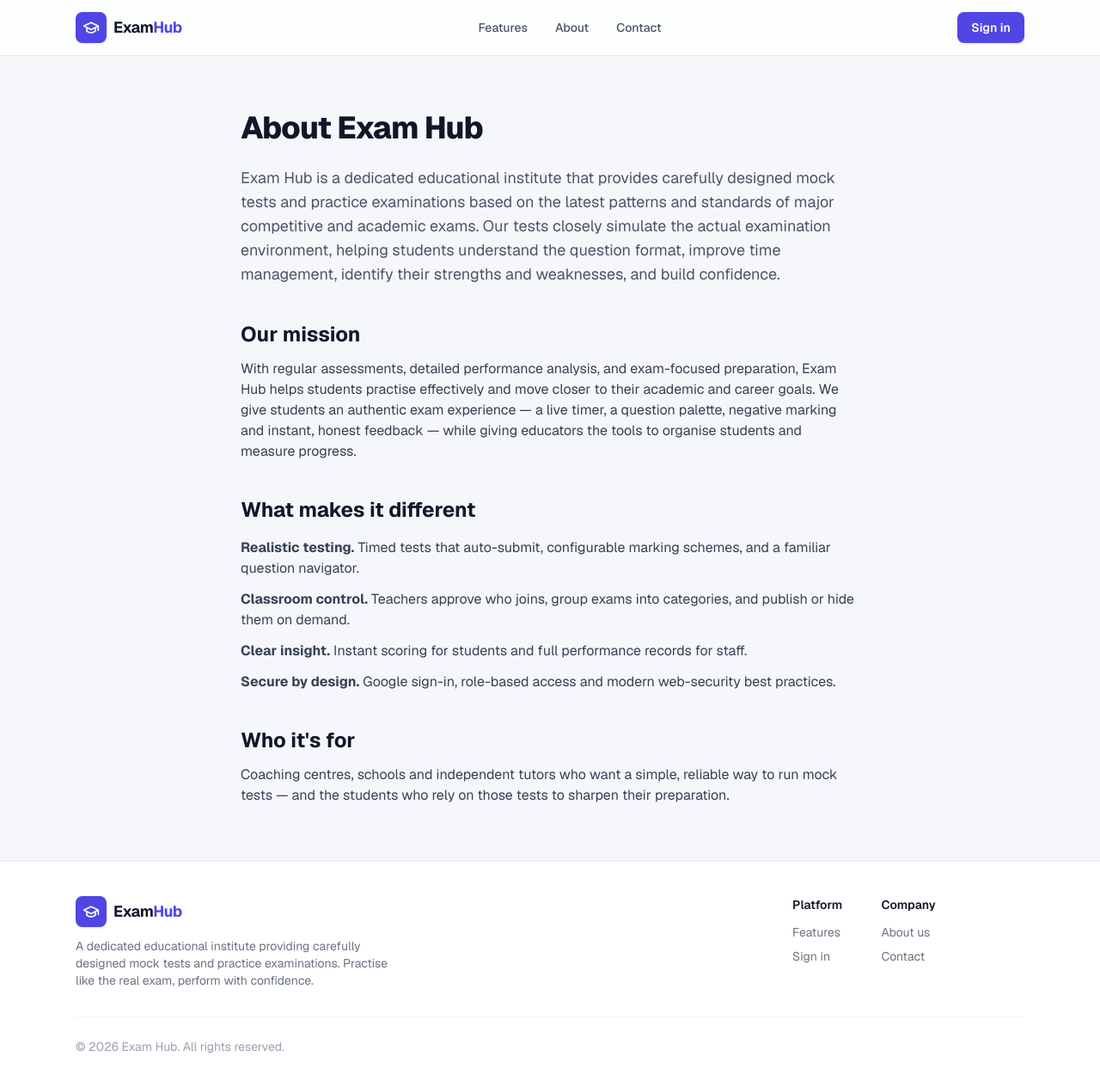
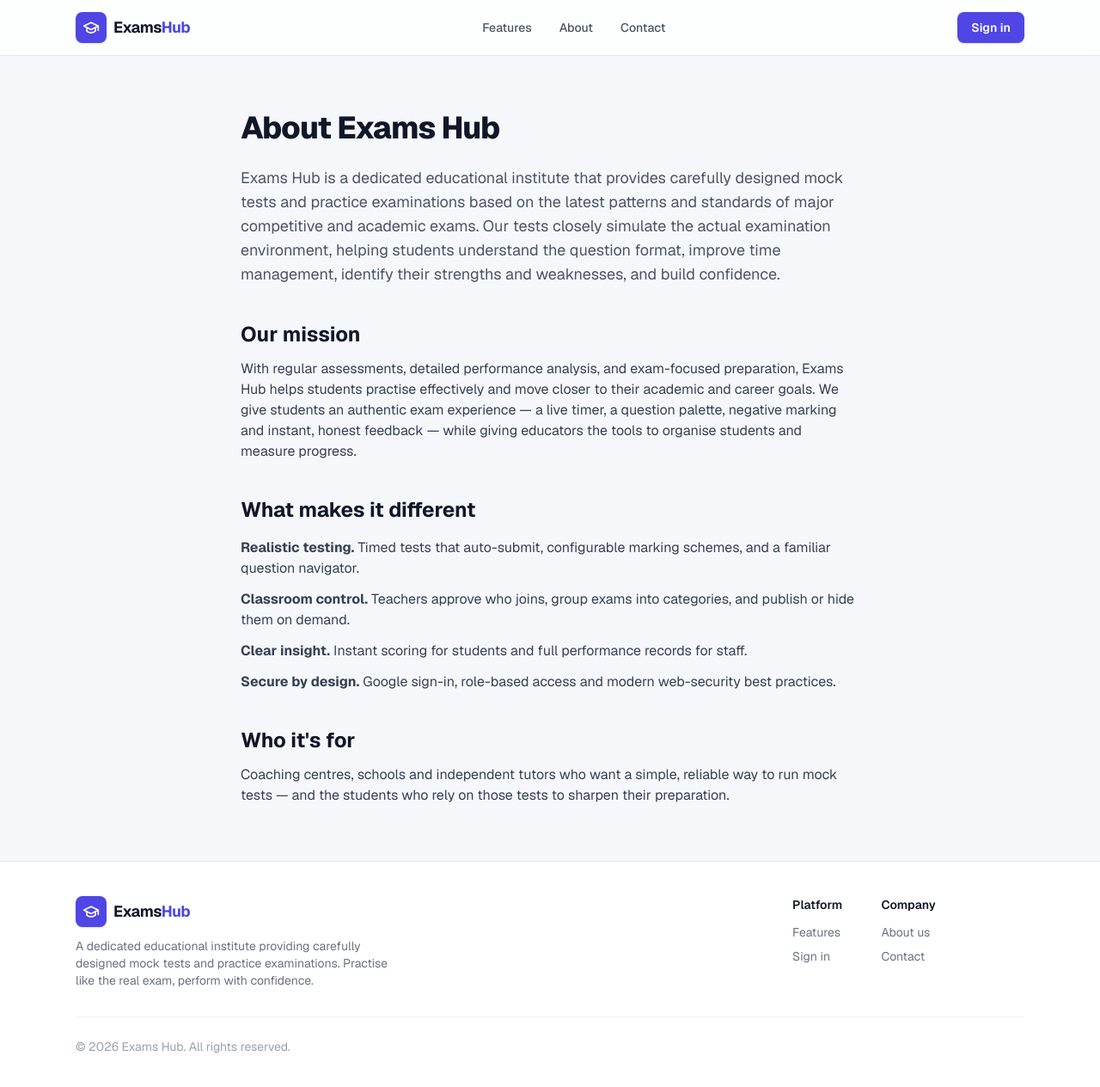
Before and after one commit to sayanmdn/exam, a Next.js app: page /about in a window 1280 px wide. Shown: the top 1264 px of the page at 86% size. Built offline with nearby package versions, Linux system fonts and the light colour scheme; no server answers.

Commit message:
Rename Exam Hub to Exams Hub across all files
Co-Authored-By: Claude Sonnet 4.6 (1M context) <noreply@anthropic.com>

```diff
--- a/src/app/(marketing)/about/page.tsx
+++ b/src/app/(marketing)/about/page.tsx
@@ -3,17 +3,17 @@ import type { Metadata } from "next";
 export const metadata: Metadata = {
   title: "About us",
   description:
-    "Learn about Exam Hub, a dedicated educational institute providing carefully designed mock tests and practice examinations based on the latest patterns of major competitive and academic exams.",
+    "Learn about Exams Hub, a dedicated educational institute providing carefully designed mock tests and practice examinations based on the latest patterns of major competitive and academic exams.",
 };
 
 export default function AboutPage() {
   return (
     <div className="mx-auto max-w-3xl px-4 py-16 sm:px-6">
       <h1 className="text-4xl font-extrabold tracking-tight text-gray-900">
-        About Exam Hub
+        About Exams Hub
       </h1>
       <p className="mt-6 text-lg text-gray-600">
-        Exam Hub is a dedicated educational institute that provides carefully
+        Exams Hub is a dedicated educational institute that provides carefully
         designed mock tests and practice examinations based on the latest
         patterns and standards of major competitive and academic exams. Our
         tests closely simulate the actual examination environment, helping
@@ -25,7 +25,7 @@ export default function AboutPage() {
         <h2 className="text-2xl font-bold text-gray-900">Our mission</h2>
         <p className="mt-3">
           With regular assessments, detailed performance analysis, and
-          exam-focused preparation, Exam Hub helps students practise effectively
+          exam-focused preparation, Exams Hub helps students practise effectively
           and move closer to their academic and career goals. We give students
           an authentic exam experience — a live timer, a question palette,
           negative marking and instant, honest feedback — while giving educators
--- a/src/app/(marketing)/contact/page.tsx
+++ b/src/app/(marketing)/contact/page.tsx
@@ -4,7 +4,7 @@ import { ContactForm } from "./contact-form";
 export const metadata: Metadata = {
   title: "Contact",
   description:
-    "Get in touch with the Exam Hub team for support, demos or partnership enquiries.",
+    "Get in touch with the Exams Hub team for support, demos or partnership enquiries.",
 };
 
 export default function ContactPage() {
@@ -32,7 +32,7 @@ export default function ContactPage() {
             <div>
               <dt className="font-semibold text-gray-900">Address</dt>
               <dd className="mt-1 text-gray-600">
-                Exam Hub EdTech Pvt. Ltd.
+                Exams Hub EdTech Pvt. Ltd.
                 <br />
                 Bengaluru, India
               </dd>
--- a/src/app/(marketing)/page.tsx
+++ b/src/app/(marketing)/page.tsx
@@ -50,7 +50,7 @@ export default function LandingPage() {
               Perform with Confidence.
             </h1>
             <p className="mt-5 max-w-lg text-lg text-brand-100">
-              Exam Hub is a dedicated educational institute that provides
+              Exams Hub is a dedicated educational institute that provides
               carefully designed mock tests and practice examinations based on
               the latest patterns of major competitive and academic exams. Join
               your classroom, take timed tests with negative marking, and see
--- a/src/app/layout.tsx
+++ b/src/app/layout.tsx
@@ -13,9 +13,9 @@ const geistMono = Geist_Mono({
   subsets: ["latin"],
 });
 
-const siteName = "Exam Hub — Mock Tests & Exam Preparation";
+const siteName = "Exams Hub — Mock Tests & Exam Preparation";
 const siteDescription =
-  "Exam Hub is a dedicated educational institute providing carefully designed mock tests and practice examinations based on the latest patterns of major competitive and academic exams. Practise like the real exam, perform with confidence.";
+  "Exams Hub is a dedicated educational institute providing carefully designed mock tests and practice examinations based on the latest patterns of major competitive and academic exams. Practise like the real exam, perform with confidence.";
 
 export const metadata: Metadata = {
   metadataBase: new URL(
@@ -23,7 +23,7 @@ export const metadata: Metadata = {
   ),
   title: {
     default: siteName,
-    template: "%s | Exam Hub",
+    template: "%s | Exams Hub",
   },
   description: siteDescription,
   keywords: [
--- a/src/app/login/page.tsx
+++ b/src/app/login/page.tsx
@@ -7,7 +7,7 @@ import { GoogleButton } from "@/components/google-button";
 
 export const metadata: Metadata = {
   title: "Sign in",
-  description: "Sign in to Exam Hub with your Google account.",
+  description: "Sign in to Exams Hub with your Google account.",
 };
 
 export default async function LoginPage({
--- a/src/app/onboarding/page.tsx
+++ b/src/app/onboarding/page.tsx
@@ -10,7 +10,7 @@ import { INDIAN_PHONE_PATTERN, INDIAN_PHONE_TITLE } from "@/lib/phone";
 
 export const metadata: Metadata = {
   title: "Complete your profile",
-  description: "Finish setting up your Exam Hub student account.",
+  description: "Finish setting up your Exams Hub student account.",
 };
 
 export default async function OnboardingPage() {
--- a/src/app/pending/page.tsx
+++ b/src/app/pending/page.tsx
@@ -7,7 +7,7 @@ import { SignOutButton } from "@/components/sign-out-button";
 
 export const metadata: Metadata = {
   title: "Awaiting validation",
-  description: "Your Exam Hub account is waiting for teacher approval.",
+  description: "Your Exams Hub account is waiting for teacher approval.",
 };
 
 export default async function PendingPage() {
--- a/src/components/logo.tsx
+++ b/src/components/logo.tsx
@@ -19,7 +19,7 @@ export function Logo({ href = "/" }: { href?: string }) {
         </svg>
       </span>
       <span className="text-lg font-bold tracking-tight text-gray-900">
-        Exam<span className="text-brand-600">Hub</span>
+        Exams<span className="text-brand-600">Hub</span>
       </span>
     </Link>
   );
--- a/src/components/site-footer.tsx
+++ b/src/components/site-footer.tsx
@@ -48,7 +48,7 @@ export function SiteFooter() {
           </div>
         </div>
         <div className="mt-8 border-t border-gray-100 pt-6 text-sm text-gray-400">
-          © {new Date().getFullYear()} Exam Hub. All rights reserved.
+          © {new Date().getFullYear()} Exams Hub. All rights reserved.
         </div>
       </div>
     </footer>
```
Also changed, not shown: 1 other file (tests, documents, lock files or other folders).
